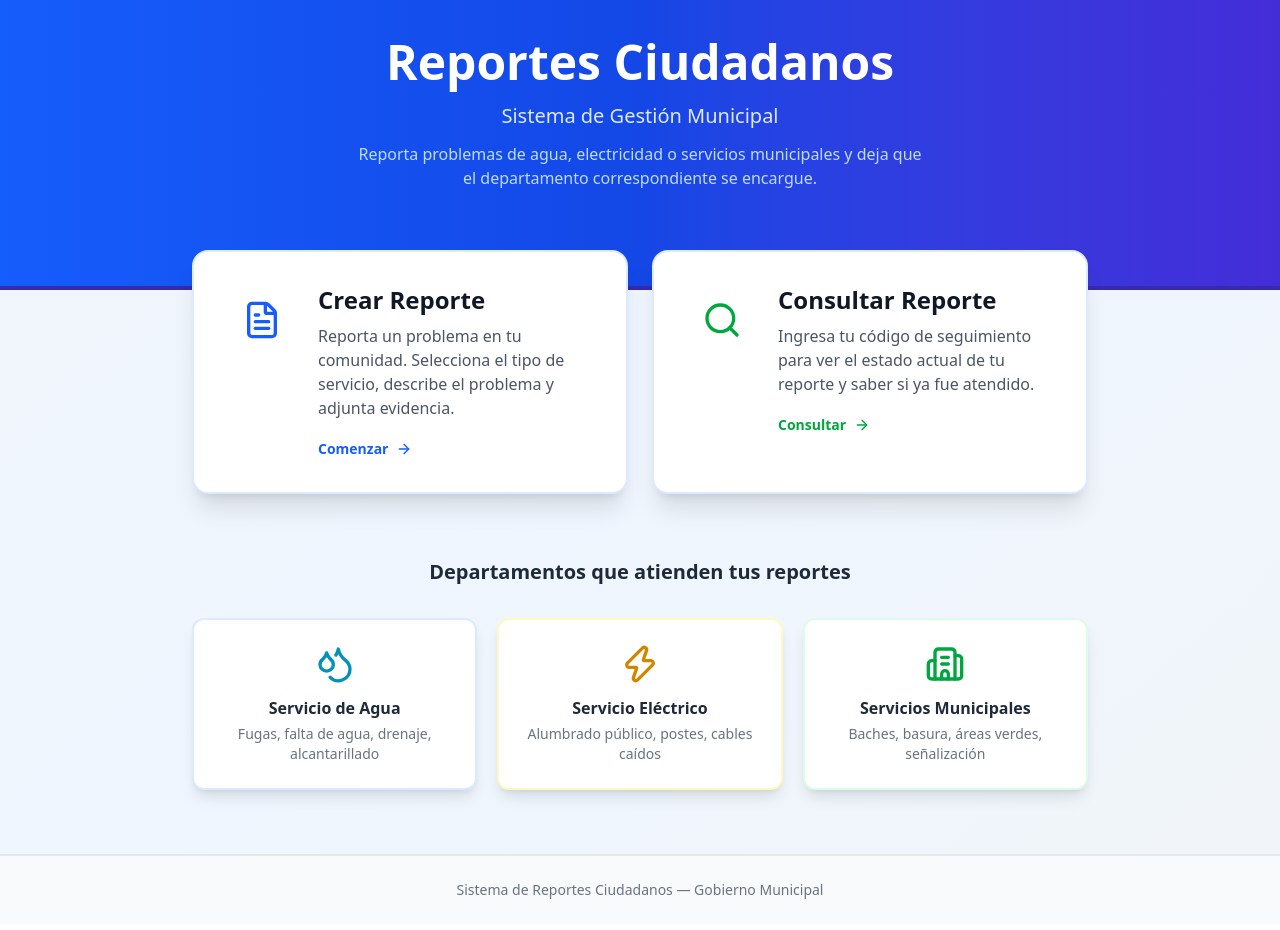
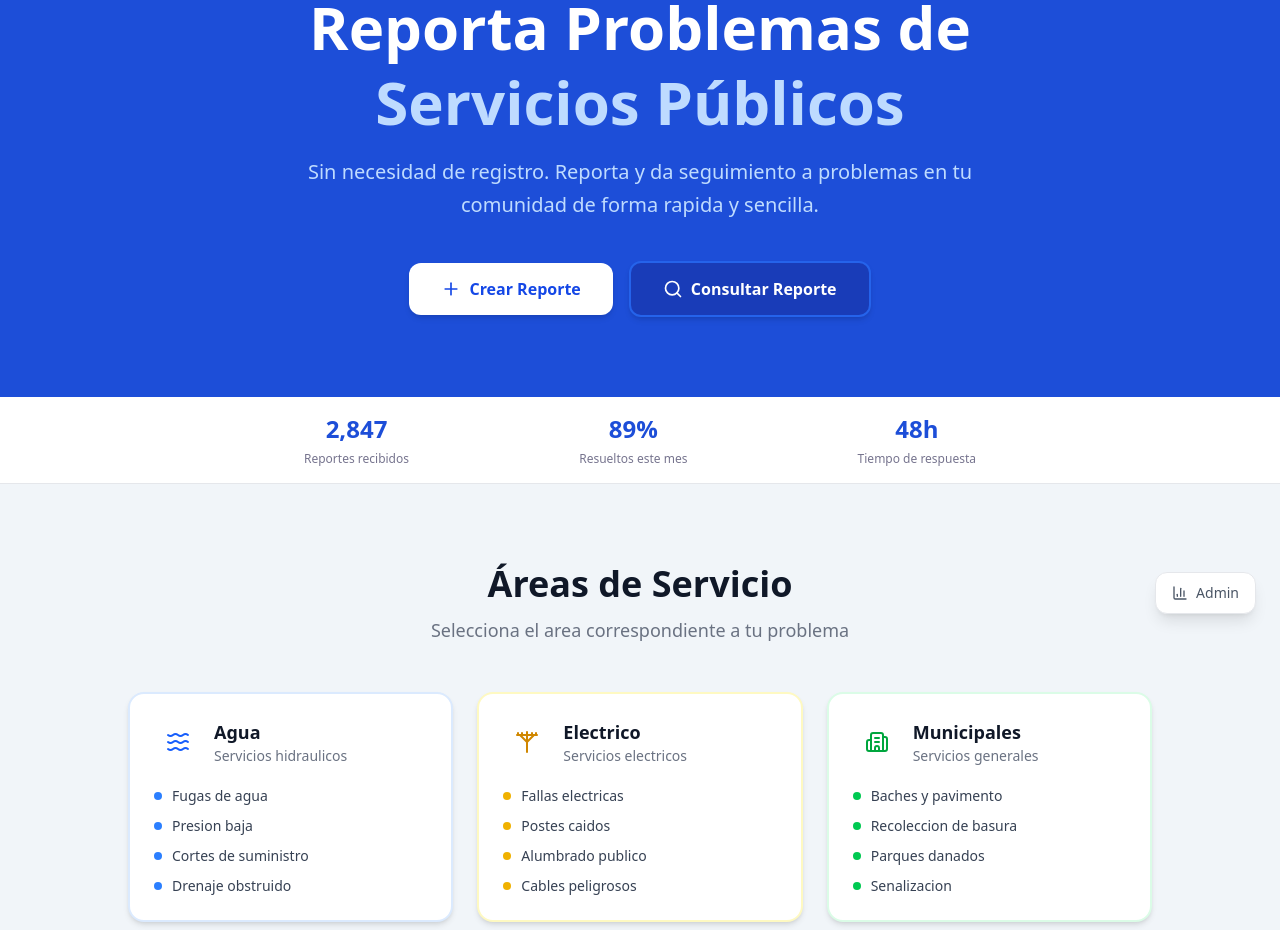
Before and after one commit to ettijoseangel/Hackathon_KIRO_10, a React (Vite) app: page / in a window 1280 px wide. Shown: the part 162-1092 px from the top of the page. Built offline with nearby package versions, Linux system fonts and the light colour scheme.

Commit message:
feat: rediseñar Landing según diseño de Figma con hero, estadísticas y áreas de servicio

```diff
--- a/src/pages/Landing.tsx
+++ b/src/pages/Landing.tsx
@@ -1,111 +1,201 @@
 import { Link } from "react-router-dom";
-import { FileText, Search, Droplets, Zap, Building2, ArrowRight } from "lucide-react";
+import { Plus, Search, WavesHorizontal , UtilityPole, Building2, Phone, BarChart3, Shield } from "lucide-react";
 
 export default function Landing() {
   return (
-    <div className="min-h-screen bg-gradient-to-br from-slate-100 via-blue-50 to-slate-100">
+    <div className="min-h-screen bg-[#F1F5F9] relative">
       {/* Hero Section */}
-      <div className="bg-gradient-to-r from-blue-600 via-blue-700 to-indigo-700 border-b-4 border-indigo-800">
-        <div className="container mx-auto px-6 py-16 md:py-24 text-center">
-          <div className="w-20 h-20 flex items-center justify-center mx-auto mb-6">
-            <Building2 className="w-14 h-14 text-white" />
-          </div>
-          <h1 className="text-4xl md:text-5xl font-bold text-white mb-4">
-            Reportes Ciudadanos
-          </h1>
-          <p className="text-lg md:text-xl text-blue-100 font-medium max-w-2xl mx-auto mb-3">
-            Sistema de Gestión Municipal
-          </p>
-          <p className="text-base text-blue-200 max-w-xl mx-auto">
-            Reporta problemas de agua, electricidad o servicios municipales
-            y deja que el departamento correspondiente se encargue.
-          </p>
-        </div>
+      <section className="bg-[#1D4ED8] text-white ">
+        <div className="container mx-auto px-6 py-14 md:py-20 text-center">
+          {/* Badge */}
+          <div className="inline-flex items-center gap-2  border-2 border-[#2563EB] rounded-full px-5 py-2 mb-8">
+            <Shield className="w-4 h-4" />
+            <span className="text-sm font-medium">Gobierno Municipal &middot; Servicio Ciudadano</span>
           </div>
 
-      {/* Acciones principales */}
-      <div className="container mx-auto px-6 -mt-10">
-        <div className="grid grid-cols-1 md:grid-cols-2 gap-6 max-w-4xl mx-auto">
-          {/* Crear Reporte */}
+
+          <h1 className="text-4xl md:text-5xl lg:text-6xl font-bold mb-4 leading-tight">
+            <span className="block text-white">Reporta Problemas de</span>
+            <span className="block  font-ligh text-blue-200">Servicios Públicos</span>
+          </h1>
+
+          {/* Subtítulo */}
+          <p className="text-blue-200 text-lg md:text-xl max-w-2xl mx-auto mb-10 leading-relaxed">
+            Sin necesidad de registro. Reporta y da seguimiento a problemas en tu
+            comunidad de forma rapida y sencilla.
+          </p>
+
+          {/* Botones CTA */}
+          <div className="flex flex-col sm:flex-row items-center justify-center gap-4">
             <Link
               to="/crear-reporte"
-            className="group bg-white rounded-2xl p-8 border-2 border-blue-100 shadow-xl hover:shadow-2xl hover:border-blue-300 transition-all"
+              className="inline-flex items-center gap-2 bg-white text-blue-700 font-bold px-8 py-3.5 rounded-xl shadow-md hover:shadow-lg hover:-translate-y-0.5 hover:bg-blue-50 transition-all text-base"
             >
-            <div className="flex items-start gap-5">
-              <div className="p-4">
-                <FileText className="w-10 h-10 text-blue-600 group-hover:text-blue-700 transition-colors" />
-              </div>
-              <div className="flex-1">
-                <h2 className="text-2xl font-bold text-gray-900 mb-2 group-hover:text-blue-700 transition-colors">
+              <Plus className="w-5 h-5" />
               Crear Reporte
-                </h2>
-                <p className="text-gray-600 font-medium mb-4">
-                  Reporta un problema en tu comunidad. Selecciona el tipo de servicio,
-                  describe el problema y adjunta evidencia.
-                </p>
-                <span className="inline-flex items-center gap-2 text-blue-600 font-bold text-sm group-hover:gap-3 transition-all">
-                  Comenzar <ArrowRight className="w-4 h-4" />
-                </span>
-              </div>
-            </div>
             </Link>
-
-          {/* Consultar Reporte */}
             <Link
               to="/mis-reportes"
-            className="group bg-white rounded-2xl p-8 border-2 border-blue-100 shadow-xl hover:shadow-2xl hover:border-green-300 transition-all"
+              className="inline-flex items-center gap-2 bg-[#193CB8] border-2 border-[#2563EB] text-white font-bold px-8 py-3.5 rounded-xl shadow-md hover:shadow-lg hover:-translate-y-0.5 hover:bg-[#142f94] transition-all text-base"
             >
-            <div className="flex items-start gap-5">
-              <div className="p-4">
-                <Search className="w-10 h-10 text-green-600 group-hover:text-green-700 transition-colors" />
-              </div>
-              <div className="flex-1">
-                <h2 className="text-2xl font-bold text-gray-900 mb-2 group-hover:text-green-700 transition-colors">
+              <Search className="w-5 h-5" />
               Consultar Reporte
-                </h2>
-                <p className="text-gray-600 font-medium mb-4">
-                  Ingresa tu código de seguimiento para ver el estado actual
-                  de tu reporte y saber si ya fue atendido.
-                </p>
-                <span className="inline-flex items-center gap-2 text-green-600 font-bold text-sm group-hover:gap-3 transition-all">
-                  Consultar <ArrowRight className="w-4 h-4" />
-                </span>
-              </div>
-            </div>
             </Link>
           </div>
         </div>
+      </section>
 
-      {/* Áreas de servicio */}
-      <div className="container mx-auto px-6 py-16">
-        <h3 className="text-center text-xl font-bold text-gray-800 mb-8">
-          Departamentos que atienden tus reportes
-        </h3>
-        <div className="grid grid-cols-1 sm:grid-cols-3 gap-5 max-w-4xl mx-auto">
-          <div className="bg-white rounded-xl p-6 border-2 border-blue-100 shadow-lg text-center">
-            <Droplets className="w-10 h-10 text-cyan-600 mx-auto mb-3" />
-            <h4 className="font-bold text-gray-800 mb-1">Servicio de Agua</h4>
-            <p className="text-sm text-gray-500">Fugas, falta de agua, drenaje, alcantarillado</p>
+      {/* Estadísticas */}
+      <section className="bg-white border-b border-gray-200">
+        <div className="container mx-auto px-6 py-4">
+          <div className="flex items-center justify-between max-w-2xl mx-auto text-center">
+            <div>
+              <p className="text-xl md:text-2xl font-bold text-[#1D4ED8]">2,847</p>
+              <p className="text-[#76748E] text-xs font-medium mt-1.5">Reportes recibidos</p>
             </div>
-          <div className="bg-white rounded-xl p-6 border-2 border-yellow-100 shadow-lg text-center">
-            <Zap className="w-10 h-10 text-yellow-600 mx-auto mb-3" />
-            <h4 className="font-bold text-gray-800 mb-1">Servicio Eléctrico</h4>
-            <p className="text-sm text-gray-500">Alumbrado público, postes, cables caídos</p>
+            <div>
+              <p className="text-xl md:text-2xl font-bold text-[#1D4ED8]">89%</p>
+              <p className="text-[#76748E] text-xs font-medium mt-1.5">Resueltos este mes</p>
             </div>
-          <div className="bg-white rounded-xl p-6 border-2 border-green-100 shadow-lg text-center">
-            <Building2 className="w-10 h-10 text-green-600 mx-auto mb-3" />
-            <h4 className="font-bold text-gray-800 mb-1">Servicios Municipales</h4>
-            <p className="text-sm text-gray-500">Baches, basura, áreas verdes, señalización</p>
+            <div>
+              <p className="text-xl md:text-2xl font-bold text-[#1D4ED8]">48h</p>
+              <p className="text-[#76748E] text-xs font-medium mt-1.5">Tiempo de respuesta</p>
             </div>
           </div>
         </div>
+      </section>
 
-      {/* Footer */}
-      <div className="bg-gray-50 border-t-2 border-gray-200 py-6">
-        <p className="text-center text-sm text-gray-500 font-medium">
-          Sistema de Reportes Ciudadanos — Gobierno Municipal
+      {/* Áreas de Servicio */}
+      <section className="container mx-auto px-6 py-16 md:py-20">
+        <div className="text-center mb-12">
+        <h2 className="text-3xl md:text-4xl font-bold text-gray-900 mb-3">Áreas de Servicio</h2>
+          <p className="text-gray-500 text-lg">Selecciona el area correspondiente a tu problema</p>
+        </div>
+
+        <div className="grid grid-cols-1 md:grid-cols-3 gap-6 max-w-5xl mx-auto">
+          {/* Tarjeta Agua */}
+          <div className="bg-white rounded-2xl border-2 border-blue-100 p-6 shadow-md hover:shadow-lg hover:-translate-y-0.5 transition-all">
+            <div className="flex items-center gap-3 mb-5">
+              <div className="w-12 h-12  flex items-center justify-center ">
+                <WavesHorizontal  className="w-6 h-6 text-blue-600" />
+              </div>
+              <div>
+                <h3 className="text-lg font-bold text-gray-900">Agua</h3>
+                <p className="text-sm text-gray-500">Servicios hidraulicos</p>
+              </div>
+            </div>
+            <ul className="space-y-2.5">
+              <li className="flex items-center gap-2.5 text-sm text-gray-700">
+                <span className="w-2 h-2 rounded-full bg-blue-500 flex-shrink-0"></span>
+                Fugas de agua
+              </li>
+              <li className="flex items-center gap-2.5 text-sm text-gray-700">
+                <span className="w-2 h-2 rounded-full bg-blue-500 flex-shrink-0"></span>
+                Presion baja
+              </li>
+              <li className="flex items-center gap-2.5 text-sm text-gray-700">
+                <span className="w-2 h-2 rounded-full bg-blue-500 flex-shrink-0"></span>
+                Cortes de suministro
+              </li>
+              <li className="flex items-center gap-2.5 text-sm text-gray-700">
+                <span className="w-2 h-2 rounded-full bg-blue-500 flex-shrink-0"></span>
+                Drenaje obstruido
+              </li>
+            </ul>
+          </div>
+
+          {/* Tarjeta Eléctrico */}
+          <div className="bg-white rounded-2xl border-2 border-yellow-100 p-6 shadow-md hover:shadow-lg hover:-translate-y-0.5 transition-all">
+            <div className="flex items-center gap-3 mb-5">
+              <div className="w-12 h-12  flex items-center justify-center ">
+                <UtilityPole className="w-6 h-6 text-yellow-600" />
+              </div>
+              <div>
+                <h3 className="text-lg font-bold text-gray-900">Electrico</h3>
+                <p className="text-sm text-gray-500">Servicios electricos</p>
+              </div>
+            </div>
+            <ul className="space-y-2.5">
+              <li className="flex items-center gap-2.5 text-sm text-gray-700">
+                <span className="w-2 h-2 rounded-full bg-yellow-500 flex-shrink-0"></span>
+                Fallas electricas
+              </li>
+              <li className="flex items-center gap-2.5 text-sm text-gray-700">
+                <span className="w-2 h-2 rounded-full bg-yellow-500 flex-shrink-0"></span>
+                Postes caidos
+              </li>
+              <li className="flex items-center gap-2.5 text-sm text-gray-700">
+                <span className="w-2 h-2 rounded-full bg-yellow-500 flex-shrink-0"></span>
+                Alumbrado publico
+              </li>
+              <li className="flex items-center gap-2.5 text-sm text-gray-700">
+                <span className="w-2 h-2 rounded-full bg-yellow-500 flex-shrink-0"></span>
+                Cables peligrosos
+              </li>
+            </ul>
+          </div>
+
+          {/* Tarjeta Municipales */}
+          <div className="bg-white rounded-2xl border-2 border-green-100 p-6 shadow-md hover:shadow-lg hover:-translate-y-0.5 transition-all">
+            <div className="flex items-center gap-3 mb-5">
+              <div className="w-12 h-12  flex items-center justify-center ">
+                <Building2 className="w-6 h-6 text-green-600" />
+              </div>
+              <div>
+                <h3 className="text-lg font-bold text-gray-900">Municipales</h3>
+                <p className="text-sm text-gray-500">Servicios generales</p>
+              </div>
+            </div>
+            <ul className="space-y-2.5">
+              <li className="flex items-center gap-2.5 text-sm text-gray-700">
+                <span className="w-2 h-2 rounded-full bg-green-500 flex-shrink-0"></span>
+                Baches y pavimento
+              </li>
+              <li className="flex items-center gap-2.5 text-sm text-gray-700">
+                <span className="w-2 h-2 rounded-full bg-green-500 flex-shrink-0"></span>
+                Recoleccion de basura
+              </li>
+              <li className="flex items-center gap-2.5 text-sm text-gray-700">
+                <span className="w-2 h-2 rounded-full bg-green-500 flex-shrink-0"></span>
+                Parques danados
+              </li>
+              <li className="flex items-center gap-2.5 text-sm text-gray-700">
+                <span className="w-2 h-2 rounded-full bg-green-500 flex-shrink-0"></span>
+                Senalizacion
+              </li>
+            </ul>
+          </div>
+        </div>
+      </section>
+
+      {/* Emergencia urgente */}
+      <section className="container mx-auto px-6 pb-16">
+        <div className="bg-gray-100 rounded-2xl p-10 md:p-14 text-center max-w-4xl mx-auto border border-gray-200">
+          <Phone className="w-10 h-10 text-blue-600 mx-auto mb-4" />
+          <h3 className="text-2xl font-bold text-gray-900 mb-2">Emergencia urgente?</h3>
+          <p className="text-gray-500 mb-6">
+            Para emergencias inmediatas llama a nuestro centro de atencion
           </p>
+          <a
+            href="tel:072"
+            className="inline-flex items-center gap-2.5 border-2 border-[#193CB8] bg-[#193CB8] text-white font-bold px-8 py-3.5 rounded-xl hover:bg-blue-700 transition-colors text-base shadow-lg"
+          >
+            <Phone className="w-5 h-5" />
+            072 &middot; Atencion Ciudadana
+          </a>
         </div>
+      </section>
+
+
+
+      {/* Botón Admin flotante */}
+      <Link
+        to="/dashboard"
+        className="fixed bottom-6 right-6 inline-flex items-center gap-2 bg-white border border-gray-200 text-gray-600 text-sm font-medium px-4 py-2.5 rounded-xl shadow-lg hover:shadow-xl hover:border-gray-300 transition-all"
+      >
+        <BarChart3 className="w-4 h-4" />
+        Admin
+      </Link>
     </div>
   );
 }
```
Lines whose indentation alone changed are shown as unchanged.
